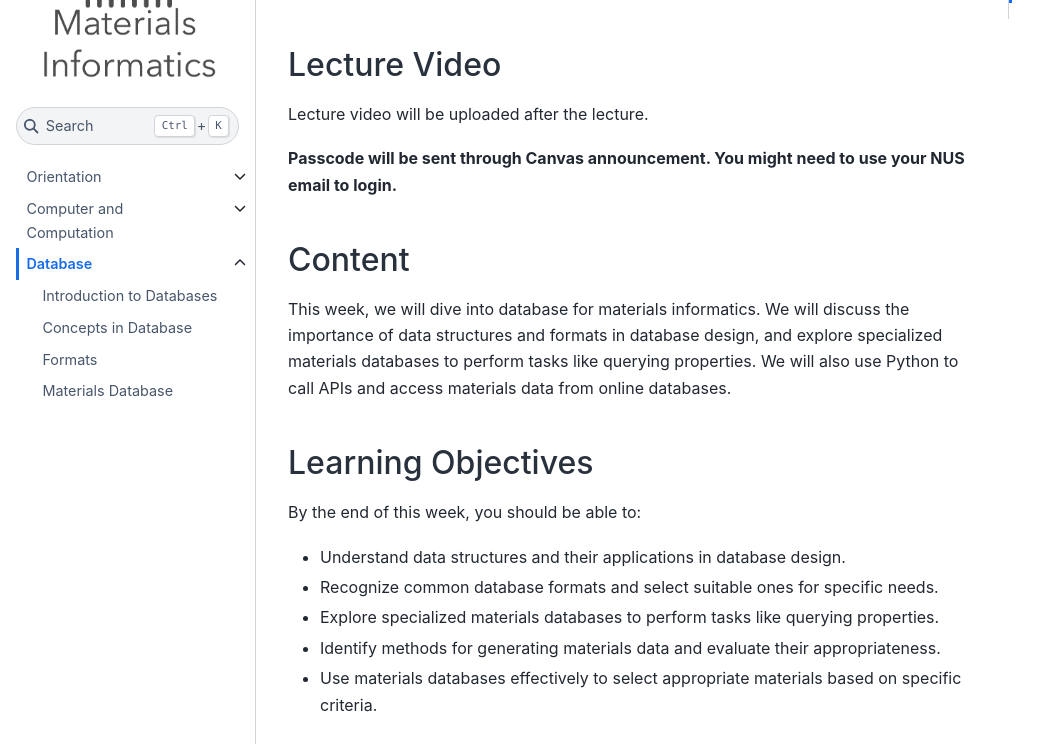
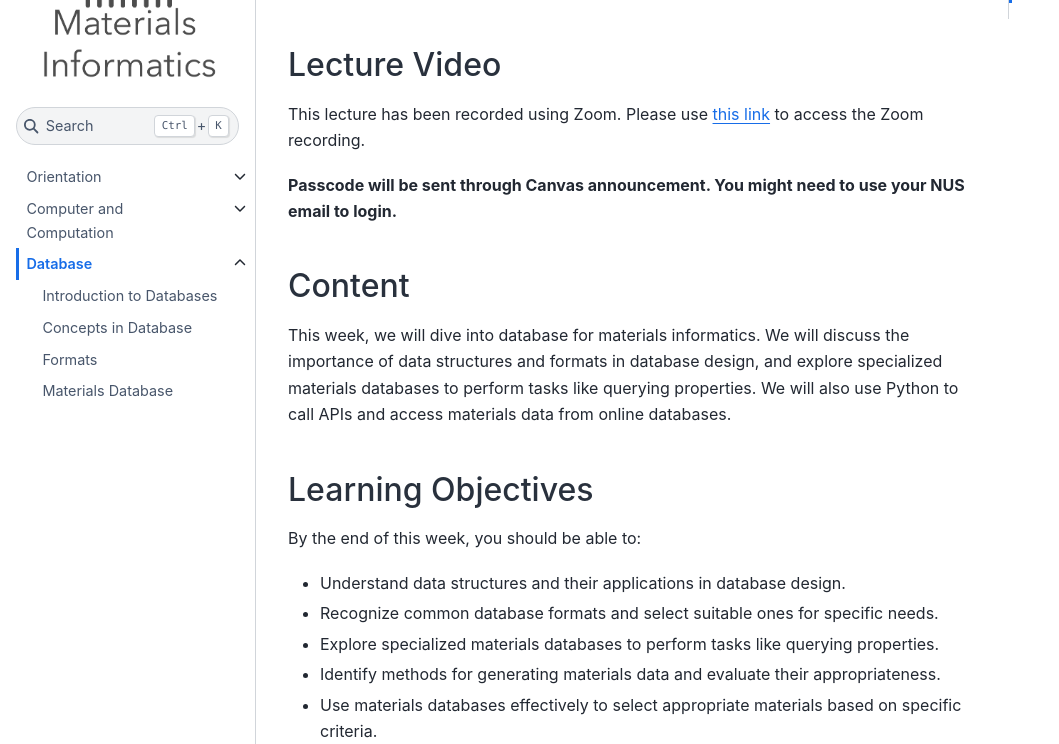
Before and after one commit to deng-group/MLE4217_5219_book, a Jupyter Book: the page built from database/index.md, in a window 1280 px wide and 900 px high, scrolled down 1002 px, cut to the strip 156-900 px from the top of the window. Shown: the whole strip, without its empty margins (0-1059 px from the left). Built offline with Jupyter Book 1.0.4 settings and Sphinx 7.4.7 and the Sphinx Book theme 1.1.4, drawn with Linux system fonts in a browser that asks for light colours; pages that are not in the unit, such as notebooks, are missing from menus; comment, search, counter and statistics services are not loaded.

Commit message:
Update index.md: replace lecture video placeholder with Zoom recording link

```diff
--- a/database/index.md
+++ b/database/index.md
@@ -10,7 +10,7 @@ name: directive-fig
 <iframe src="https://docs.google.com/presentation/d/e/2PACX-1vQilh7zHIE8DTR5GaxTz8Xp8R54amSXeBiBRpETeJl1Z-yWm7IjxycK4z_IybXmjkCsSF2edy6oS9-4/embed?start=false&loop=false&delayms=3000" frameborder="0" width="100%" height="480" allowfullscreen="true" mozallowfullscreen="true" webkitallowfullscreen="true"></iframe>
 
 ## Lecture Video
-Lecture video will be uploaded after the lecture.
+This lecture has been recorded using Zoom. Please use [this link](https://nus-sg.zoom.us/rec/share/T2VM6_-h7r9m0KkJTPtalpyGoCz4uCG19FdRbZy32cN2P4FAj9MzS62SQFwEV8ss.tixbG6Rajzw2x4Xz) to access the Zoom recording.
 
 **Passcode will be sent through Canvas announcement. You might need to use your NUS email to login.**
 
```
